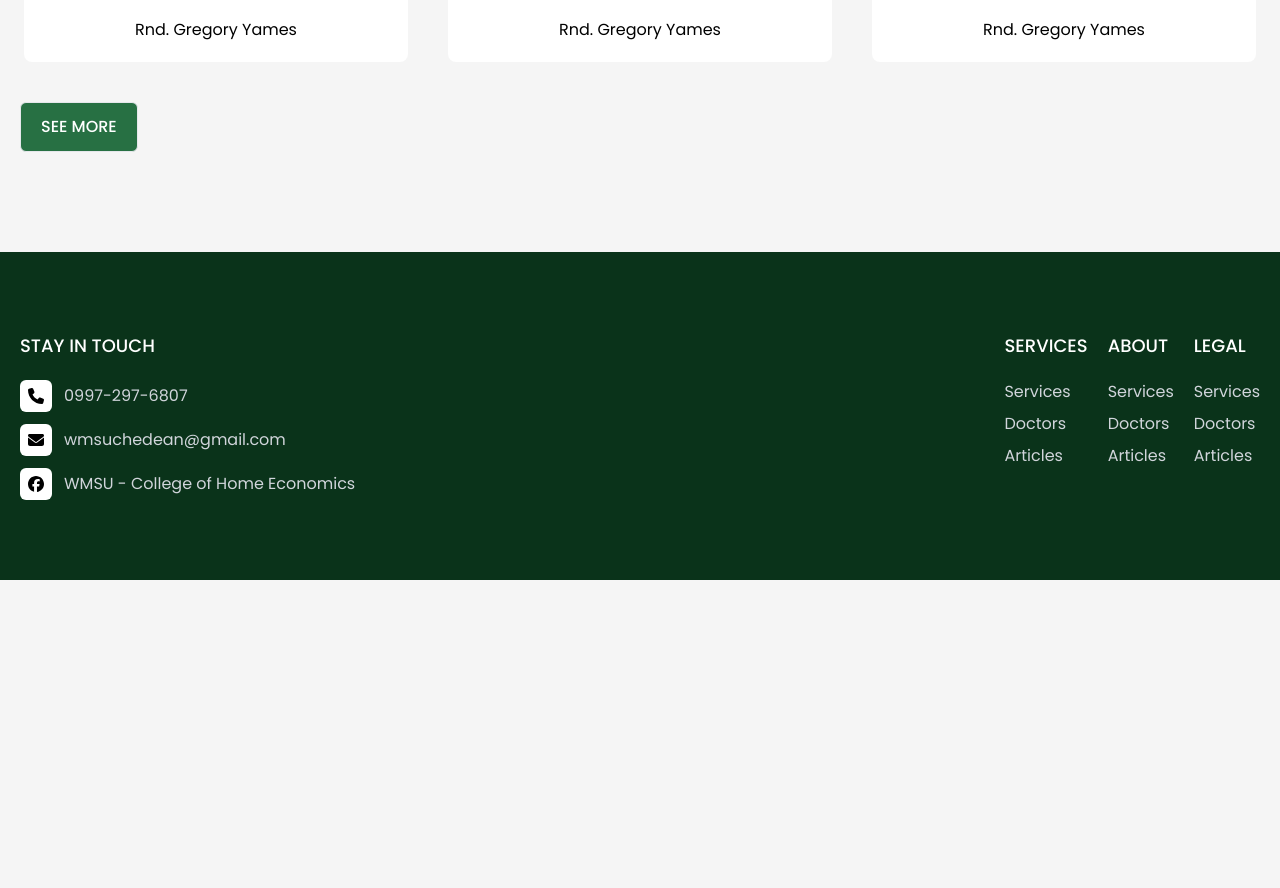
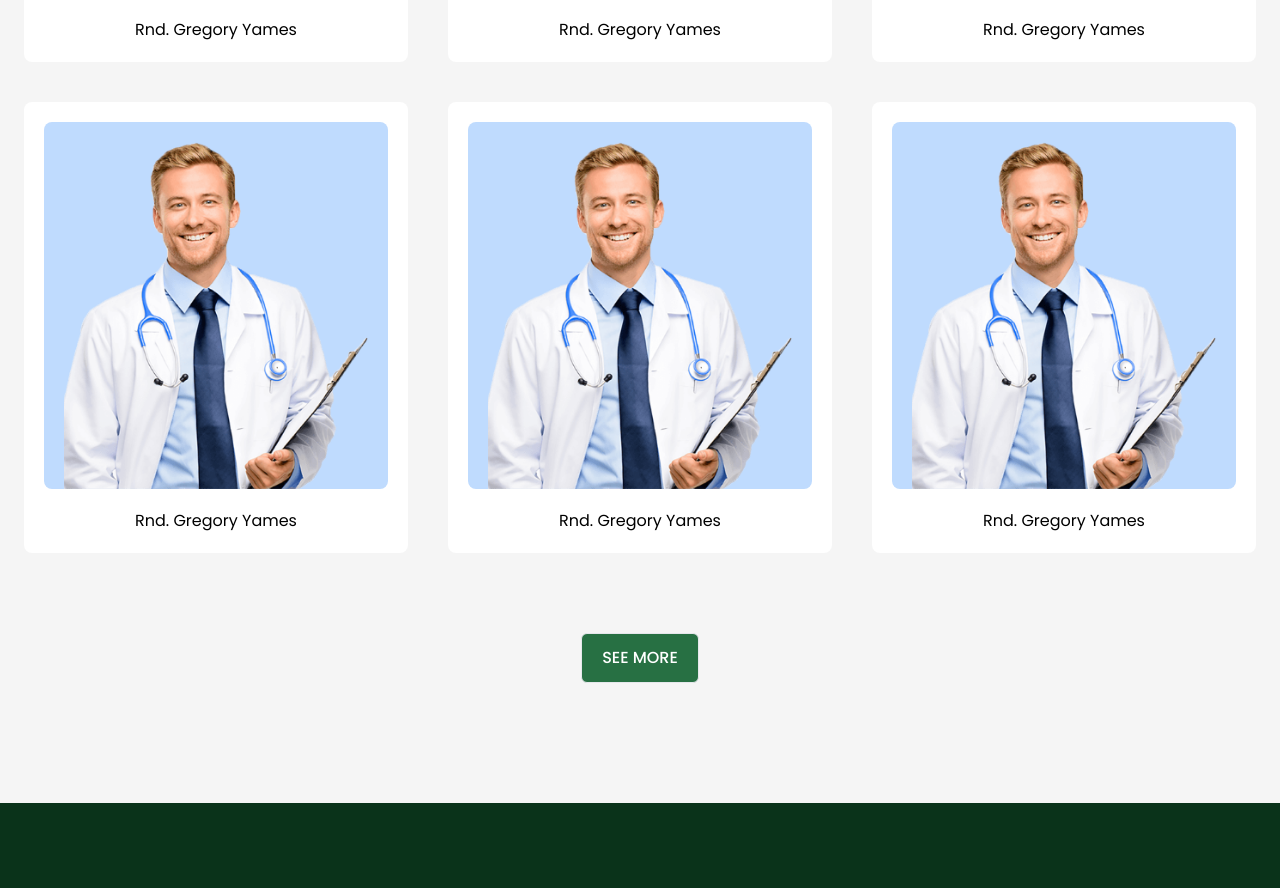
Before and after one commit to wilhelmusolejr/wmsu-consultation-clinic-v2, a React (Vite) app in the folder client/: page / in a window 1280 px wide. Shown: the part 2709-3597 px from the top of the page. Before the commit the page ends 3289 px from the top, so only its background shows below. Built offline with nearby package versions, Linux system fonts and the light colour scheme.

Commit message:
refractor code

```diff
--- a/client/src/App.jsx
+++ b/client/src/App.jsx
@@ -166,14 +166,17 @@ function App() {
           <RndCard img={doctor} alt={"tite"} name={"Gregory Yames"} />
           {/* child */}
           <RndCard img={doctor} alt={"tite"} name={"Gregory Yames"} />
+          {/* child */}
+          <RndCard img={doctor} alt={"tite"} name={"Gregory Yames"} />
+          {/* child */}
+          <RndCard img={doctor} alt={"tite"} name={"Gregory Yames"} />
+          {/* child */}
+          <RndCard img={doctor} alt={"tite"} name={"Gregory Yames"} />
         </div>
 
-        <a
-          href="#"
-          className="btn my-5 mt-10 inline-block rounded-md border px-5 py-3 font-medium uppercase"
-        >
-          See more
-        </a>
+        <div className="my-10 mt-20 text-center">
+          <Button>See more </Button>
+        </div>
       </div>
 
       <Footer />
--- a/client/src/components/NavLink.jsx
+++ b/client/src/components/NavLink.jsx
@@ -8,7 +8,7 @@ export default function NavLink() {
         <div className="hidden items-center justify-between lg:flex">
           <ul className="flex gap-5 text-lg">
             <li>
-              <a href="#">Home</a>
+              <a href="/">Home</a>
             </li>
             <li>
               <a href="#">Consultation</a>
```
